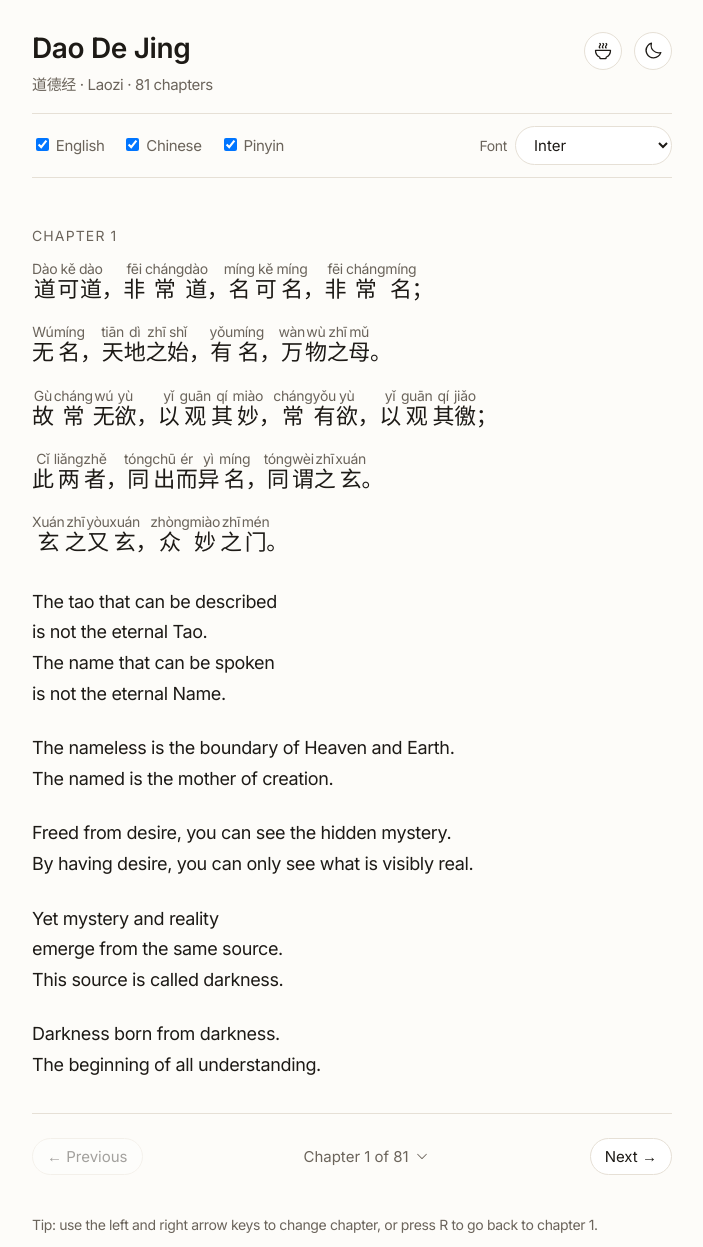
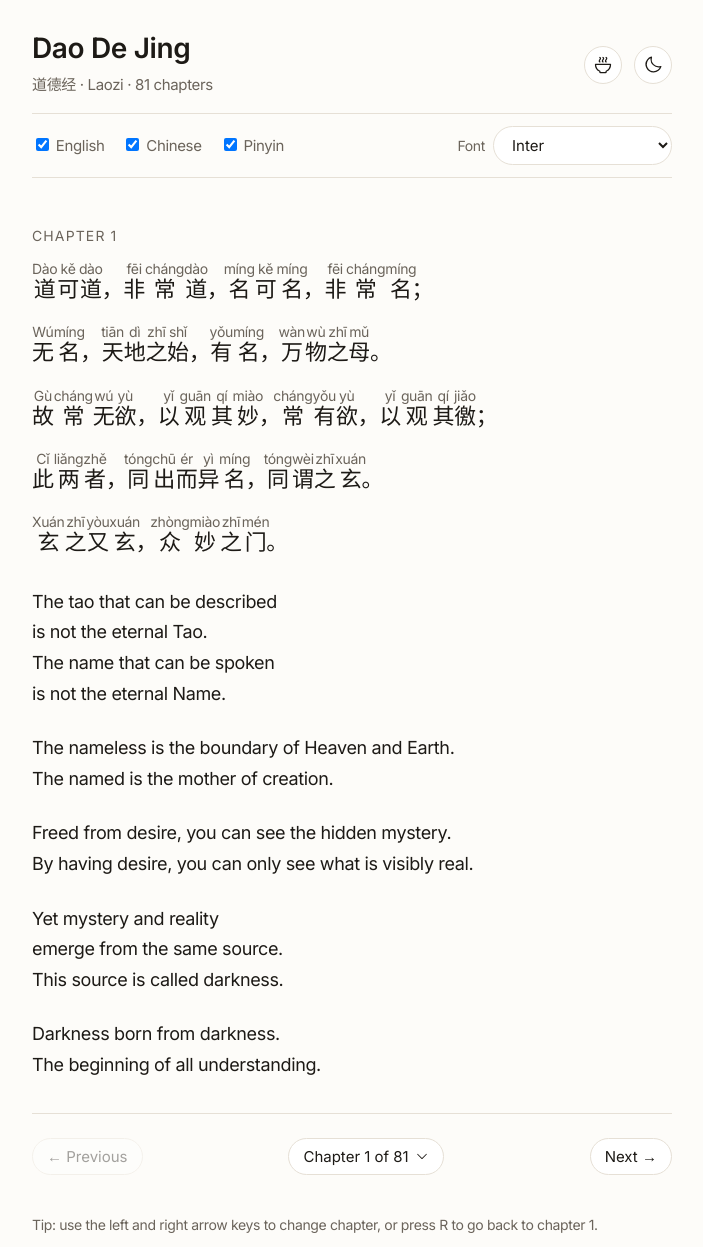
Before and after one commit to karlyitianli/dao-de-jing, a plain HTML site: page index.html in a window 1280 px wide. Shown: the top 1247 px of the page, without its empty margins (288-991 px from the left). Drawn offline with Linux system fonts and the light colour scheme; no server answers.

Commit message:
Font select caret padding, progress button matches pager pills, remove main bottom padding, center header items

```diff
--- a/styles.css
+++ b/styles.css
@@ -36,7 +36,7 @@ body {
   padding: 32px 20px 16px;
   display: flex;
   justify-content: space-between;
-  align-items: flex-start;
+  align-items: center;
   gap: 16px;
   flex-wrap: wrap;
 }
@@ -60,6 +60,10 @@ button, select {
 button:hover, select:hover { border-color: var(--accent); }
 button:disabled { opacity: 0.4; }
 
+/* The font select's native caret sits at the right edge, so it gets
+   extra right padding to breathe. */
+#font-select { padding-right: 36px; }
+
 /* Singing bowl button: the icon is an inline Phosphor bowl-steam SVG. */
 #bowl-toggle, #theme-toggle { display: inline-flex; align-items: center; justify-content: center; width: 38px; height: 38px; padding: 0; }
 #bowl-toggle svg, #theme-toggle svg { width: 20px; height: 20px; }
@@ -80,7 +84,7 @@ button:disabled { opacity: 0.4; }
   #bowl-toggle.playing svg { animation: none; }
 }
 
-main { max-width: 680px; margin: 0 auto; padding: 0 20px 48px; }
+main { max-width: 680px; margin: 0 auto; padding: 0 20px; }
 
 .toggles {
   display: flex;
@@ -117,21 +121,15 @@ article { padding: 32px 0 8px; }
   padding: 24px 0;
   border-top: 1px solid var(--line);
 }
-/* Progress button: the chapter indicator opens the chapter picker.
-   It reads as quiet text with a caret, not as a pill like Prev/Next. */
+/* Progress button: styled exactly like the Previous and Next pills,
+   so it reads as clickable. Only the layout and caret are specific,
+   the pill itself comes from the shared button rule. */
 #progress {
   display: inline-flex;
   align-items: center;
   gap: 6px;
   margin: 0;
-  padding: 8px 12px;
-  color: var(--muted);
-  font-size: 15px;
-  background: transparent;
-  border: 1px solid transparent;
-  border-radius: 999px;
 }
-#progress:hover { color: var(--ink); border-color: var(--line); }
 #progress .icon-caret { width: 14px; height: 14px; transition: transform 0.15s ease-out; }
 #progress[aria-expanded="true"] .icon-caret { transform: rotate(180deg); }
 
```
